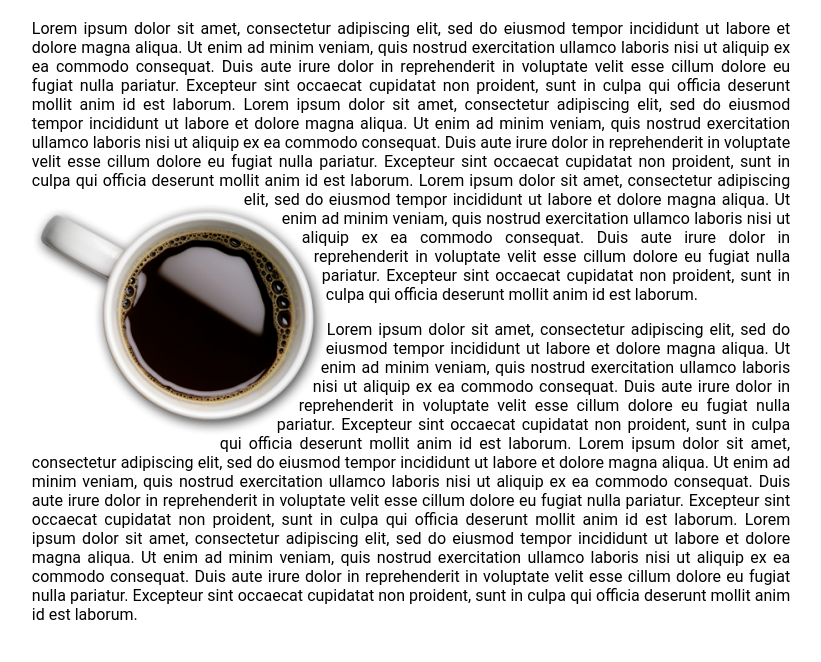
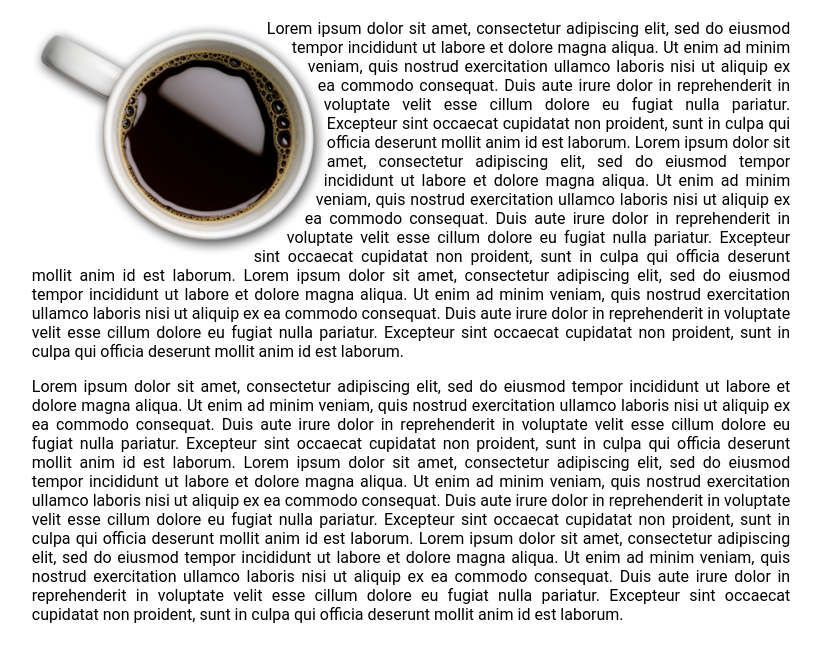
Before and after one commit to AlasdairAlasdair/css-shapes, a website: page demo2/index.html in a window 1280 px wide. Shown: the part 70-732 px from the top of the page, without its empty margins (229-1050 px from the left). Drawn offline with Linux system fonts and the light colour scheme.

Commit message:
This just never really worked ever.

```diff
--- a/demo2/demo2.css
+++ b/demo2/demo2.css
@@ -1,5 +1,4 @@
 .circlise{
   shape-outside: url(../coffee.png);
   float: left;
-  margin-top: 20ch;
 }
```
